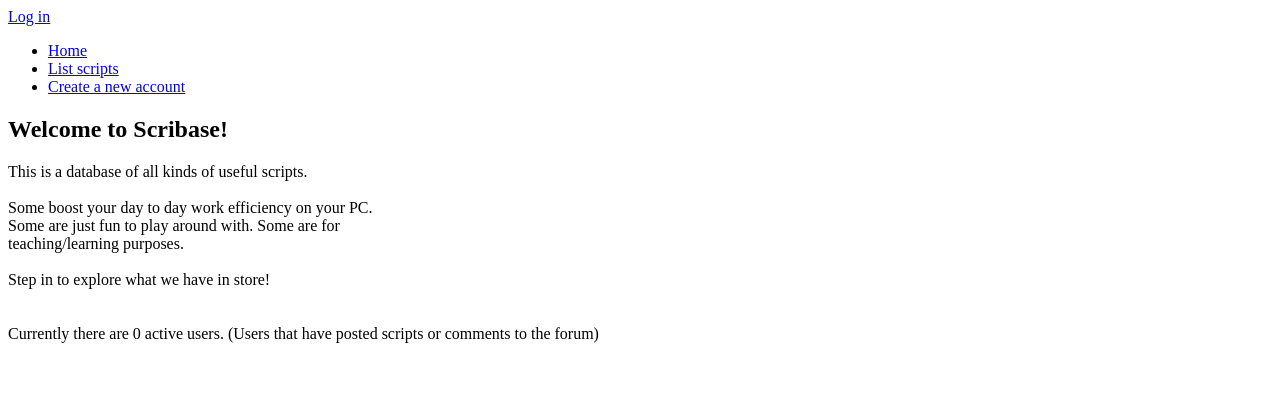
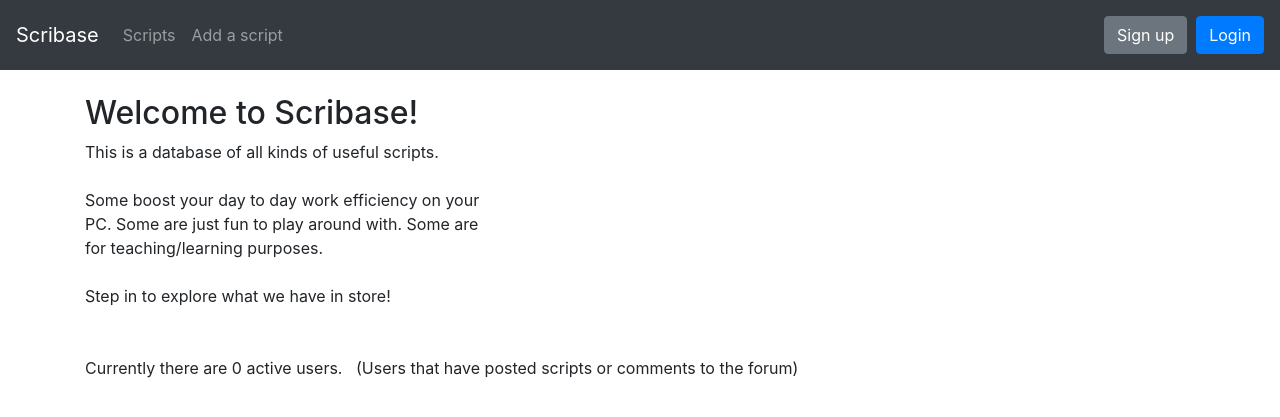
Before and after one commit to SirVeggie/Tsoha, a Flask app: page / in a window 1280 px wide. Shown: the top 417 px of the page. Run offline with Flask 2, Linux system fonts and the light colour scheme; data that the repository does not hold is empty; parts of the project's set-up code (start-up, migrations or seed data) failed here and were passed over; some libraries are stand-ins or nearby versions.

Commit message:
Osa4-5-6 stuff
Updated visuals
Updated documentation
Added userpage viewing by other users
Other fixes

```diff
--- a/application/auth/models.py
+++ b/application/auth/models.py
@@ -27,6 +27,10 @@ class User(Base):
     def is_authenticated(self):
         return True
 
+    def roles(self):
+        roles = Userrole.query.filter_by(user_id=self.id).all()
+        return roles
+
     @staticmethod
     def number_of_active_users():
         stmt = text("SELECT COUNT(DISTINCT account.id) FROM account"
@@ -43,3 +47,17 @@ class User(Base):
         for row in res:
             return row[0]
         return 0
+
+
+class Userrole(db.Model):
+    __tablename__ = "userrole"
+
+    id = db.Column(db.Integer, primary_key=True)
+    role = db.Column(db.String(144), nullable=False)
+    user_id = db.Column(db.Integer,
+                          db.ForeignKey('user.id'),
+                          nullable=False)
+
+    def __init__(self, role, user_id):
+        self.role = role
+        self.user_id = user_id
--- a/application/auth/views.py
+++ b/application/auth/views.py
@@ -1,5 +1,5 @@
 from flask import render_template, request, redirect, url_for
-from flask_login import login_user, logout_user
+from flask_login import login_user, logout_user, current_user
 
 from application import app, db
 from application.auth.models import User
@@ -31,6 +31,9 @@ def auth_logout():
 
 @app.route("/auth/sign-in", methods = ["GET", "POST"])
 def user_create():
+    if current_user:
+        return redirect("/")
+
     if request.method == "GET":
         return render_template("auth/sign-in.html", form = LoginForm())
 
--- a/application/templates/auth/login.html
+++ b/application/templates/auth/login.html
@@ -7,7 +7,7 @@
   <table>
     <tr>
       <td>
-        {{ form.username.label }}
+        <span style="white-space: pre;">{{ form.username.label }}    </span>
       </td>
       <td>
         {{ form.username }}
--- a/application/templates/auth/sign-in.html
+++ b/application/templates/auth/sign-in.html
@@ -7,7 +7,7 @@
   <table>
     <tr>
       <td>
-        {{ form.username.label }}
+        <span style="white-space: pre;">{{ form.username.label }}    </span>
       </td>
       <td>
         {{ form.username }}
--- a/application/templates/index.html
+++ b/application/templates/index.html
@@ -17,6 +17,6 @@
   {% else %}
   are {{ active_count }} active users.
   {% endif %}
-  (Users that have posted scripts or comments to the forum)
+  &nbsp;&nbsp;(Users that have posted scripts or comments to the forum)
 </div>
 {% endblock %}
--- a/application/templates/layout.html
+++ b/application/templates/layout.html
@@ -3,35 +3,54 @@
   <head>
     <meta charset="utf-8">
     <title>Scribase</title>
+    <link rel="stylesheet" href="https://maxcdn.bootstrapcdn.com/bootstrap/4.0.0/css/bootstrap.min.css" integrity="sha384-Gn5384xqQ1aoWXA+058RXPxPg6fy4IWvTNh0E263XmFcJlSAwiGgFAW/dAiS6JXm" crossorigin="anonymous">
     {% block style %}
 
     {% endblock %}
   </head>
 
   <body>
+    <nav class="navbar navbar-expand-md navbar-dark bg-dark mb-4">
+      <a class="navbar-brand" href="/">Scribase</a>
+      <button class="navbar-toggler" type="button" data-toggle="collapse" data-target="#navbarCollapse" aria-controls="navbarCollapse" aria-expanded="false" aria-label="Toggle navigation">
+        <span class="navbar-toggler-icon"></span>
+      </button>
+      <div class="collapse navbar-collapse" id="navbarCollapse">
+        <ul class="navbar-nav mr-auto">
+          <li class="nav-item">
+            <a class="nav-link" href="{{ url_for('script_list') }}">Scripts</a>
+          </li>
+          <li class="nav-item">
+            <a class="nav-link" href="{{ url_for('script_form') }}">Add a script</a>
+          </li>
           {% if current_user.is_authenticated %}
-    <p>
-      Logged in as {{ current_user.username }}. <a href="{{ url_for('auth_logout') }}">Log out</a>
-    </p>
-    {% else %}
-    <a href="{{ url_for('auth_login') }}">Log in</a>
-    {% endif %}
-
-    <ul>
-      <li><a href="/">Home</a></li>
-      <li><a href="{{ url_for('script_list') }}">List scripts</a></li>
-      {% if not current_user.is_authenticated %}
-      <li><a href="{{ url_for('user_create') }}">Create a new account</a></li>
-      {% else %}
-      <li><a href="{{ url_for('script_form') }}">Add a script</a></li>
-      <li><a href="{{ url_for('my_page') }}">My page</a></li>
+          <li class="nav-item">
+            <a class="nav-link" href="{{ url_for('my_page') }}">My page</a>
+          </li>
           {% endif %}
         </ul>
+        <div class="form-inline mt-2 mt-md-0">
+          {% if current_user.is_authenticated %}
+          <a class="btn btn-secondary my-2" class="nav-item" href="{{ url_for('my_page') }}">Welcome, {{ current_user.username }}</a>&nbsp;&nbsp;
+          <a class="btn btn-primary my-2" href="{{ url_for('auth_logout') }}">Logout</a>
+          {% else %}
+          <a class="btn btn-secondary my-2" href="{{ url_for('user_create') }}">Sign up</a>&nbsp;&nbsp;
+          <a class="btn btn-primary my-2" href="{{ url_for('auth_login') }}">Login</a>
+          {% endif %}
+        </div>
+      </div>
+    </nav>
 
+    <main role="main" class="container">
       {% block body %}
         <p>
           Content.
         </p>
       {% endblock %}
+    </main>
+
+    <script src="https://code.jquery.com/jquery-3.2.1.slim.min.js" integrity="sha384-KJ3o2DKtIkvYIK3UENzmM7KCkRr/rE9/Qpg6aAZGJwFDMVNA/GpGFF93hXpG5KkN" crossorigin="anonymous"></script>
+    <script src="https://cdnjs.cloudflare.com/ajax/libs/popper.js/1.12.9/umd/popper.min.js" integrity="sha384-ApNbgh9B+Y1QKtv3Rn7W3mgPxhU9K/ScQsAP7hUibX39j7fakFPskvXusvfa0b4Q" crossorigin="anonymous"></script>
+    <script src="https://maxcdn.bootstrapcdn.com/bootstrap/4.0.0/js/bootstrap.min.js" integrity="sha384-JZR6Spejh4U02d8jOt6vLEHfe/JQGiRRSQQxSfFWpi1MquVdAyjUar5+76PVCmYl" crossorigin="anonymous"></script>
   </body>
 </html>
--- a/application/templates/scripts/list.html
+++ b/application/templates/scripts/list.html
@@ -4,11 +4,13 @@
 <table>
   <tr>
     <th>Script</th>
+    <th style="white-space: pre;">       </th>
     <th>Language</th>
   </tr>
   {% for script in scripts %}
   <tr>
     <td><a href="/scripts/{{ script.id }}">{{ script.name }}</a></td>
+    <td></td>
     <td>{{ script.language }}</td>
   </tr>
   {% endfor %}
--- a/application/templates/scripts/new.html
+++ b/application/templates/scripts/new.html
@@ -6,7 +6,7 @@
   <table>
     <tr>
       <td>
-        {{ form.name.label }}
+        <span style="white-space: pre;">{{ form.name.label }}    </span>
       </td>
       <td>
         {{ form.name }}
--- a/application/templates/scripts/single.html
+++ b/application/templates/scripts/single.html
@@ -38,7 +38,7 @@ pre.code {
 {% endif %}
 
 <br><br>
-by: <a href="/account/{{ script.author_id }}">{{ author }}</a><br><br>
+by: <a href="{{ url_for('user_page', user_id=script.author_id) }}">{{ author }}</a><br><br>
 Made with {{ script.language }}<br><br>
 
 <pre class="code">
@@ -62,7 +62,7 @@ New comment:
   <table>
     <tr>
       <td>
-        {{ commentForm.title.label }}
+        <span style="white-space: pre;">{{ commentForm.title.label }}           </span>
       </td>
       <td>
         {{ commentForm.title }}
@@ -91,7 +91,7 @@ Comments:
 <div class="comment">
   <table class="padded">
     <tr>
-      <td class="padded"><a href="/account/{{ com.comment.author_id }}">{{ com.author }}</a></td>
+      <td class="padded"><a href="{{ url_for('user_page', user_id=com.comment.author_id) }}">{{ com.author }}</a></td>
       <td>{{ com.comment.title }}</td>
     </tr>
     <tr>
--- a/application/templates/users/mypage.html
+++ b/application/templates/users/userpage.html
@@ -22,15 +22,21 @@ My comments:
 <table>
   <tr>
     <th>Title</th>
+    <th style="white-space: pre;">       </th>
     <th>Comment</th>
+    <th style="white-space: pre;">       </th>
     <th>Location</th>
+    <th style="white-space: pre;">       </th>
     <th>Date created</th>
   </tr>
   {% for comment in comments %}
   <tr>
     <td>{{ comment.title }}</td>
+    <td></td>
     <td><pre>{{ comment.content }}</pre></td>
+    <td></td>
     <td><a href="/scripts/{{ comment.script_id }}">Here</a></td>
+    <td></td>
     <td>{{ comment.date_created }}</td>
   </tr>
   {% endfor %}
```
Also changed, not shown: application/__init__.py (+46 -10 lines), application/scripts/views.py (+8 -8 lines), application/users/views.py (+15 -4 lines), documentation/Feature list.md (+2 -2 lines), documentation/Installation manual.md (added, +35 -0 lines), documentation/User manual.md (added, +23 -0 lines), documentation/Database diagram.png, 1 other file. Lines whose indentation alone changed are shown as unchanged.
